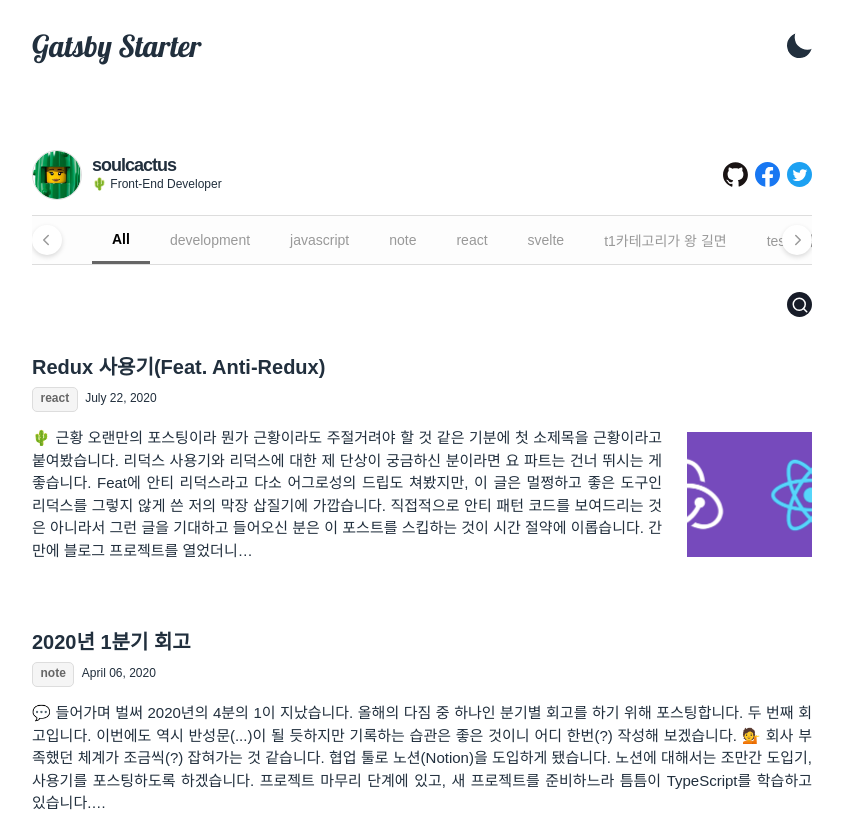
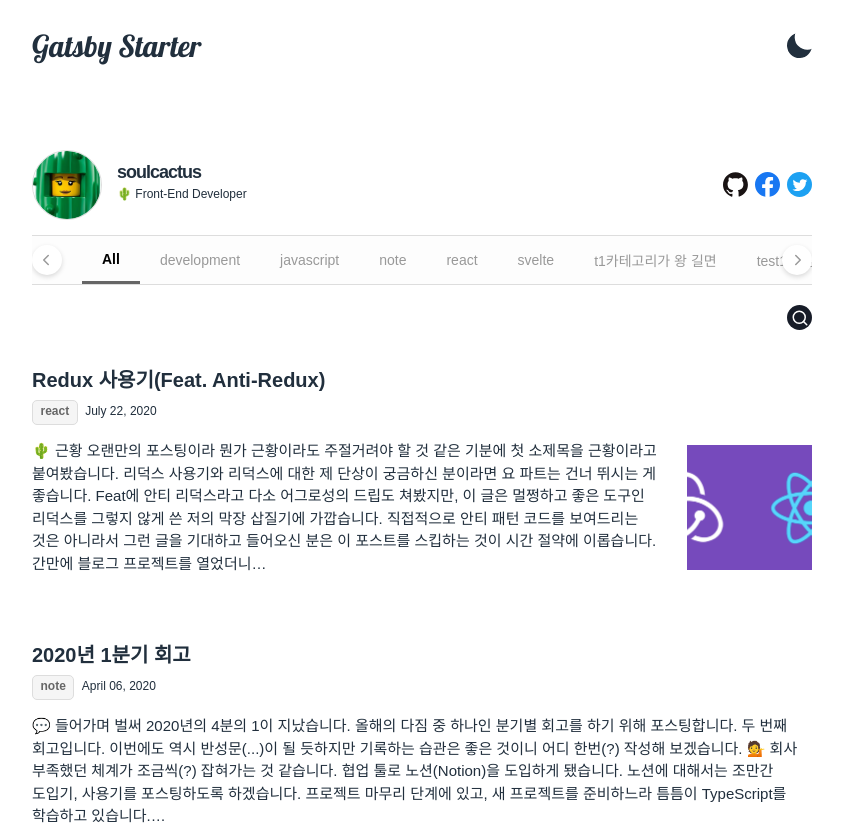
Before and after one commit to soulcactus/gatsby-starter-cactus, a Gatsby site: page / in a window 1280 px wide. Shown: the top 831 px of the page, without its empty margins (218-1061 px from the left). Built offline with nearby package versions, Linux system fonts and the light colour scheme; Gatsby itself is replaced by a stand-in of ours; a web font is replaced by a local one.

Commit message:
🔧 Fix : Fix styles

```diff
--- a/src/components/Bio.tsx
+++ b/src/components/Bio.tsx
@@ -4,6 +4,7 @@
 
 import SocialLinks from '@components/SocialLinks';
 import { BioProps } from '@interfaces/components/bio';
+import mediaQuery from '@styles/mediaQuery';
 import { justifiedBoxStyles } from '@styles/mixins';
 
 export default function Bio(props: BioProps) {
@@ -13,7 +14,7 @@
         query BioQuery {
             avatar: file(absolutePath: { regex: "/profile.png/" }) {
                 childImageSharp {
-                    fixed(width: 50, height: 50) {
+                    fixed(width: 70, height: 70) {
                         ...GatsbyImageSharpFixed
                     }
                 }
@@ -46,6 +47,9 @@
                     border: '0.1rem solid #ddd',
                     borderRadius: '100%',
                 }}
+                style={{
+                    minWidth: '7rem',
+                }}
             />
             <StyledProfile>
                 <div>
@@ -67,26 +71,52 @@
 `;
 
 const StyledProfile = styled.div`
-    ${justifiedBoxStyles};
-    flex-basis: calc(100% - 6rem);
+    display: flex;
+    flex-basis: calc(100% - 8.5rem);
     margin: -0.4rem 0 0;
 
     div {
-        max-width: 50rem;
+        ${mediaQuery('xs')`
+           max-width: 100%;
+        `}
+
+        ${mediaQuery('md')`
+           max-width: 50rem;
+        `}
     }
 
     span {
         display: block;
 
         &:first-child {
-            margin: 0 0 0.4rem;
             font-size: 1.8rem;
             font-weight: bold;
             letter-spacing: -0.1rem;
+
+            ${mediaQuery('xs')`
+                margin: 0 0 0.2rem;
+            `}
+
+            ${mediaQuery('md')`
+                margin: 0 0 0.4rem;
+            `}
         }
 
         &:last-child {
+            line-height: 1.8rem;
             font-size: 1.2rem;
         }
     }
+
+    ${mediaQuery('xs')`
+        align-items: flex-start;
+        flex-direction: column;
+        justify-content: flex-start;
+    `}
+
+    ${mediaQuery('md')`
+        align-items: center;
+        flex-direction: row;
+        justify-content: space-between;
+    `}
 `;
--- a/src/components/Category.tsx
+++ b/src/components/Category.tsx
@@ -49,7 +49,7 @@
             offset:
                 -container.scrollWidth +
                 previousWidth -
-                (200 -
+                (220 -
                     Math.floor(categoryItems[categoryState].clientWidth / 2)) +
                 (780 - container.clientWidth) / 2,
             horizontal: true,
@@ -113,7 +113,7 @@
     ${normalBoxStyles};
     position: relative;
     ${$size('100%', '5rem')};
-    margin: 1.5rem 0 2.7rem;
+    margin: 1.5rem 0 2rem;
     border-top: 0.1rem solid #ddd;
     border-bottom: 0.1rem solid #ddd;
     background: #fdfdfd;
@@ -156,7 +156,7 @@
     ul {
         display: flex;
         height: 100%;
-        margin: 0 3rem;
+        margin: 0 2rem;
     }
 
     li {
--- a/src/components/PostPreview.tsx
+++ b/src/components/PostPreview.tsx
@@ -3,6 +3,7 @@
 import styled from 'styled-components';
 
 import { PostPreviewProps } from '@interfaces/components/postPreview';
+import mediaQuery from '@styles/mediaQuery';
 import { justifiedBoxStyles } from '@styles/mixins';
 
 export default function PostPreview(props: PostPreviewProps) {
@@ -35,15 +36,22 @@
                                 <section>
                                     <p
                                         dangerouslySetInnerHTML={{
-                                            __html: description || excerpt,
+                                            __html: description ?? excerpt,
                                         }}
                                     />
                                     {!!thumbnail && (
-                                        <Img
-                                            fixed={
-                                                thumbnail.childImageSharp.fixed
-                                            }
-                                        />
+                                        <StyledThumbnail>
+                                            <Img
+                                                fixed={
+                                                    thumbnail.childImageSharp
+                                                        .fixed
+                                                }
+                                                style={{
+                                                    width: '100%',
+                                                    height: '100%',
+                                                }}
+                                            />
+                                        </StyledThumbnail>
                                     )}
                                 </section>
                             </div>
@@ -91,7 +99,34 @@
     p {
         width: ${(props) => (props.thumbnail ? 'calc(100% - 15rem)' : '100%')};
         line-height: 2.25rem;
-        text-align: justify;
         font-size: 1.5rem;
+
+        ${mediaQuery('xs')`
+            display: -webkit-box;
+            -webkit-line-clamp: 5;
+            -webkit-box-orient: vertical;
+            overflow: hidden;
+            text-overflow: ellipsis;
+        `}
+
+        ${mediaQuery('md')`
+            display: inherit;
+            -webkit-line-clamp: inherit;
+            -webkit-box-orient: inherit;
+            overflow: inherit;
+            text-overflow: inherit;
+        `}
     }
 `;
+
+const StyledThumbnail = styled.div`
+    ${mediaQuery('xs')`
+        width: 10rem;
+        height: 10rem;
+    `}
+
+    ${mediaQuery('md')`
+        width: 12.5rem;
+        height: 12.5rem;
+    `}
+`;
--- a/src/components/Search.tsx
+++ b/src/components/Search.tsx
@@ -3,6 +3,7 @@
 import { FiSearch } from 'react-icons/fi';
 import styled from 'styled-components';
 
+import mediaQuery from '@styles/mediaQuery';
 import { $size } from '@styles/mixins';
 
 export default function Search() {
@@ -75,9 +76,7 @@
     text-align: right;
 
     div {
-        position: absolute;
-        right: 0;
-        min-width: 2.5rem;
+        width: 100%;
     }
 
     button {
@@ -85,7 +84,7 @@
         ${$size('2.5rem')};
 
         &:first-child {
-            left: 0;
+            right: 0;
             border-radius: 50%;
             padding: 0 0 0 0.1rem;
             background: #171c28;
@@ -97,6 +96,15 @@
                 padding: 0;
                 background: inherit;
                 color: #171c28;
+                transition: right 100ms ease-in;
+
+                ${mediaQuery('xs')`
+                     right: calc(100% - 2.5rem);
+                `}
+
+                ${mediaQuery('md')`
+                     right: calc(18rem - 2.5rem);
+                `}
             }
         }
 
@@ -114,9 +122,16 @@
         font-size: 1.4rem;
 
         &.opened {
-            width: 18rem;
             border-bottom: 0.1rem solid #171c28;
-            transition: width 200ms ease-in;
+            transition: width 100ms ease-in;
+
+            ${mediaQuery('xs')`
+                width: 100%;
+            `}
+
+            ${mediaQuery('md')`
+                width: 18rem;
+            `}
         }
     }
 `;
--- a/src/components/SocialLinks.tsx
+++ b/src/components/SocialLinks.tsx
@@ -4,6 +4,7 @@
 import GithubIcon from '@components/icons/Github';
 import FacebookIcon from '@components/icons/Facebook';
 import TwitterIcon from '@components/icons/Twitter';
+import mediaQuery from '@styles/mediaQuery';
 import { SocialLinksProps } from '@interfaces/components/socialLinks';
 
 export default function SocialLinks(props: SocialLinksProps) {
@@ -38,7 +39,13 @@
 }
 
 const StyledSocialLinks = styled.ul`
-    margin: 0.5rem 0 0;
+    ${mediaQuery('xs')`
+        margin: 1rem 0 0;
+    `}
+
+    ${mediaQuery('md')`
+        margin: 0.5rem 0 0;
+    `}
 
     li {
         display: inline-block;
--- a/src/styles/global.ts
+++ b/src/styles/global.ts
@@ -9,11 +9,14 @@
     }
 
     html {
+        scroll-behavior: smooth;
         font-size: 62.5%;
     }
 
     body {
         background: white;
+        word-wrap: break-word;
+        word-break: keep-all;
         font-family: ${(props) => props.theme.fontFamily.normal};
         font-size: ${(props) => props.theme.fontSize.normal};
         color: ${(props) => props.theme.colors.normal};
```
